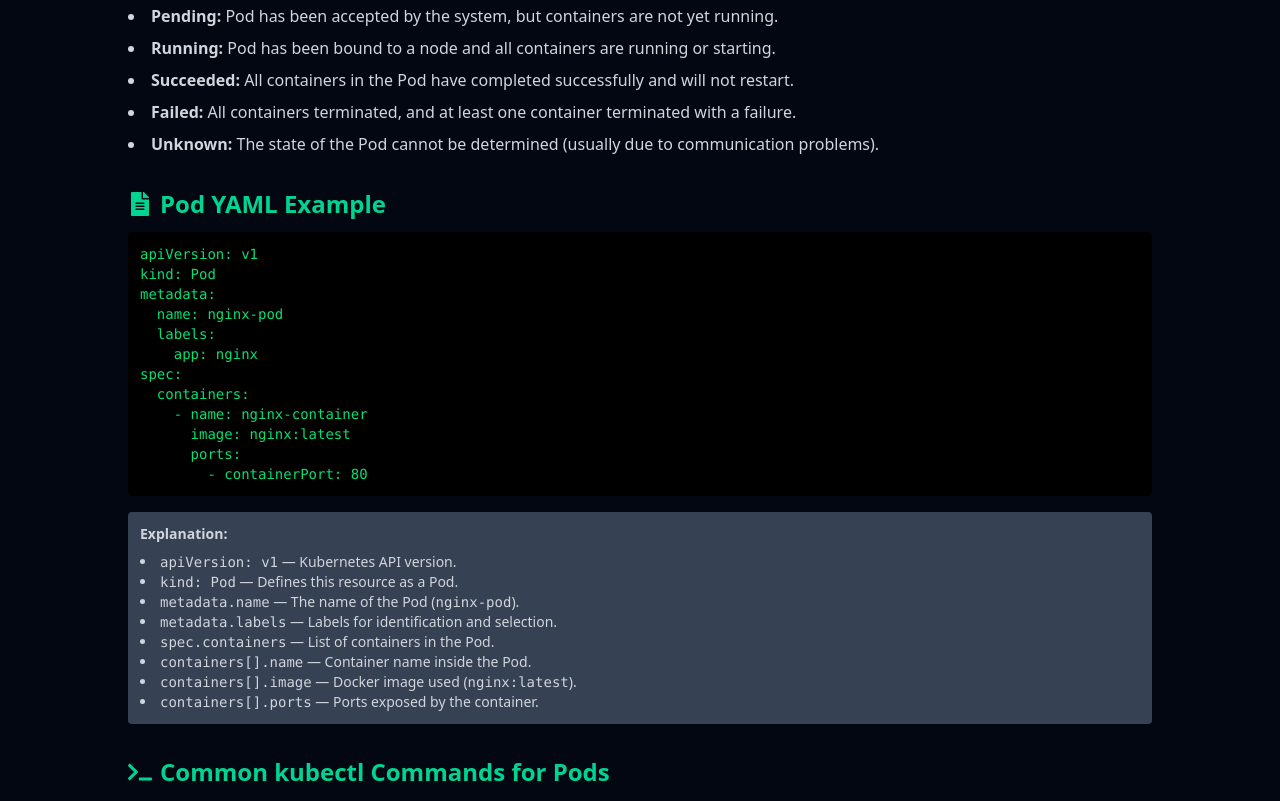
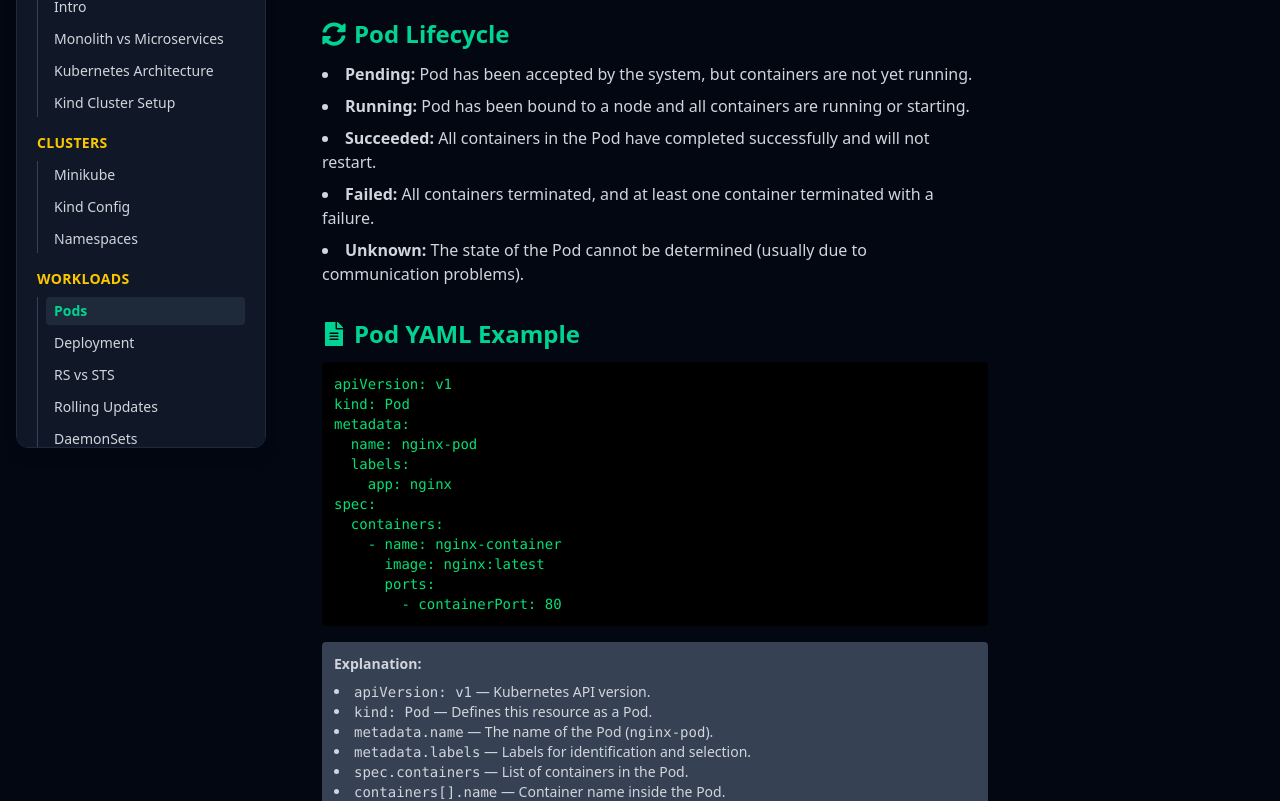
Before and after one commit to SYN606/DevWithK8s, a React (Vite) app: page /workloads/pods in a window 1280 px wide. Shown: the part 360-1161 px from the top of the page. Built offline with nearby package versions, Linux system fonts and the light colour scheme.

Commit message:
added side routing table

```diff
--- a/src/components/Base.jsx
+++ b/src/components/Base.jsx
@@ -1,12 +1,40 @@
 import { Outlet } from "react-router-dom";
 import Navbar from "./Navbar";
 import Footer from "./Footer";
+import RoutingTable from "./RoutingTable";
+// import SideAd from "./ads/SideAd";
+// import BannerAd from "./ads/BannerAd";
+
 
 export default function Base() {
     return (
         <>
             <Navbar />
-            <Outlet className="bg-gray-950" />
+
+            <main className="bg-gray-950 text-gray-200 min-h-screen">
+                <div className="max-w-7xl mx-auto px-4 py-8 grid grid-cols-1 lg:grid-cols-[250px_1fr_220px] gap-6">
+                    {/* Sticky left routing table */}
+                    <aside className="hidden lg:block sticky top-6 self-start h-fit">
+                        <RoutingTable />
+                    </aside>
+
+                    {/* Main content */}
+                    <section>
+                        <Outlet />
+                    </section>
+
+                    {/* Sticky right ad section */}
+                    {/* <aside className="hidden lg:block sticky top-6 self-start h-fit">
+                    </aside> */}
+                </div>
+
+                {/* Banner Ad placeholder below content */}
+                {/* <div className="max-w-4xl mx-auto my-10 px-4">
+
+                </div> */}
+
+            </main>
+
             <Footer />
         </>
     );
--- /dev/null
+++ b/src/components/RoutingTable.jsx
@@ -0,0 +1,101 @@
+import { NavLink, useLocation } from "react-router-dom";
+
+const routes = [
+    {
+        section: "Home",
+        items: [
+            { name: "Homepage", path: "/" },
+            { name: "Cheat Sheet", path: "/cheat-sheet" },
+        ],
+    },
+    {
+        section: "Basics",
+        items: [
+            { name: "Intro", path: "/basics/intro" },
+            { name: "Monolith vs Microservices", path: "/basics/monolith-vs-microservice" },
+            { name: "Kubernetes Architecture", path: "/basics/architecture-of-k8s" },
+            { name: "Kind Cluster Setup", path: "/basics/introduction-to-kind-cluster-and-setup" },
+        ],
+    },
+    {
+        section: "Clusters",
+        items: [
+            { name: "Minikube", path: "/clusters/minikube-clusters" },
+            { name: "Kind Config", path: "/clusters/kind-cluster-config" },
+            { name: "Namespaces", path: "/clusters/namespaces" },
+        ],
+    },
+    {
+        section: "Workloads",
+        items: [
+            { name: "Pods", path: "/workloads/pods" },
+            { name: "Deployment", path: "/workloads/deployment" },
+            { name: "RS vs STS", path: "/workloads/rs-vs-sts" },
+            { name: "Rolling Updates", path: "/workloads/rolling-updates" },
+            { name: "DaemonSets", path: "/workloads/daemonsets" },
+            { name: "Jobs & CronJobs", path: "/workloads/job&cron-jobs" },
+        ],
+    },
+    {
+        section: "Storage",
+        items: [
+            { name: "Overview", path: "/storage/storage-overview" },
+            { name: "Persistent Volume", path: "/storage/persistent-volume" },
+            { name: "Storage Classes", path: "/storage/storage-classes" },
+            { name: "Persistent Volume Claim", path: "/storage/persistent-volume-claim" },
+        ],
+    },
+    {
+        section: "Networking",
+        items: [
+            { name: "Services", path: "/networking/services" },
+            { name: "Ingress", path: "/networking/ingress" },
+        ],
+    },
+    {
+        section: "Configuration",
+        items: [
+            { name: "Annotations", path: "/configuration/annotations" },
+            { name: "ConfigMaps", path: "/configuration/config-maps" },
+            { name: "Secrets", path: "/configuration/secrets" },
+        ],
+    },
+];
+
+export default function RoutingTable() {
+    const { pathname } = useLocation();
+
+    // Hide on homepage
+    if (pathname === "/") return null;
+
+    return (
+        <div className="bg-gray-900 rounded-xl border border-gray-800 p-5 shadow-lg text-sm max-h-[85vh] overflow-y-auto">
+            <h2 className="text-xl font-bold text-cyan-400 mb-4">📘 Kubernetes Topics</h2>
+
+            {routes.map(({ section, items }) => (
+                <div key={section} className="mb-4">
+                    <h3 className="text-yellow-400 font-semibold mb-2 text-sm uppercase tracking-wide">
+                        {section}
+                    </h3>
+                    <ul className="space-y-1 pl-2 border-l border-gray-700">
+                        {items.map((item) => (
+                            <li key={item.path}>
+                                <NavLink
+                                    to={item.path}
+                                    className={({ isActive }) =>
+                                        `block px-2 py-1 rounded transition-colors duration-200 ${isActive
+                                            ? "text-emerald-400 font-semibold bg-gray-800"
+                                            : "text-gray-300 hover:text-white hover:bg-gray-800"
+                                        }`
+                                    }
+                                >
+                                    {item.name}
+                                </NavLink>
+                            </li>
+                        ))}
+                    </ul>
+                </div>
+            ))}
+        </div>
+    );
+}
--- /dev/null
+++ b/src/components/ads/BannerAd.jsx
@@ -0,0 +1,15 @@
+export default function BannerAd() {
+    return (
+        <div
+            className="bg-gray-800 text-center text-sm p-4 rounded-xl border border-gray-700"
+            role="complementary"
+            aria-label="Banner Advertisement"
+        >
+            <div className="text-yellow-400 font-semibold mb-2">Banner Placeholder</div>
+            <p>Horizontal AdSense Banner Slot</p>
+            <div className="mt-4 h-24 bg-gray-700 rounded flex items-center justify-center text-gray-500">
+                Banner Ad
+            </div>
+        </div>
+    );
+}
--- /dev/null
+++ b/src/components/ads/SideAd.jsx
@@ -0,0 +1,11 @@
+export default function SideAd() {
+    return (
+        <div className="bg-gray-800 text-center text-sm p-4 rounded-xl border border-gray-700" aria-label="Advertisement">
+            <div className="text-yellow-400 font-semibold mb-2">Ad Placeholder</div>
+            <p>Sidebar AdSense Slot</p>
+            <div className="mt-4 h-40 bg-gray-700 rounded flex items-center justify-center text-gray-500">
+                Ad Space
+            </div>
+        </div>
+    );
+}
--- a/src/components/index.js
+++ b/src/components/index.js
@@ -1,11 +1,12 @@
 import ScrollToTop from "./ScrollToTop";
 import Base from "./Base";
 import PageNavigation from "./PageNavigation";
-
+import RoutingTable from "./RoutingTable";
 
 
 export {
     Base,
     ScrollToTop,
-    PageNavigation
+    PageNavigation,
+    RoutingTable
 }
--- a/src/pages/clusters/MinikubeCluster.jsx
+++ b/src/pages/clusters/MinikubeCluster.jsx
@@ -14,8 +14,8 @@ import { PageNavigation } from "../../components";
 
 export default function MinikubeCluster() {
     return (
-        <div className="bg-gray-950 text-gray-300 font-sans p-6 sm:p-8 min-h-screen">
-            <div className="max-w-5xl mx-auto">
+        <main className="bg-gray-950 text-gray-300 font-sans px-4 md:px-6 lg:px-8 py-8">
+            <div className="max-w-3xl mx-auto">
                 <h1 className="text-4xl font-bold text-cyan-400 mb-6 flex items-center gap-3">
                     <FiCpu className="w-8 h-8" />
                     Minikube Cluster: Installation & Creation
@@ -126,7 +126,7 @@ kubectl version --client`}
                 rightPath="/clusters/namespaces"
                 rightLabel="Name Spcaes"
             />
-        </div>
+        </main>
     );
 }
 
--- a/src/pages/configuration/ConfigMaps.jsx
+++ b/src/pages/configuration/ConfigMaps.jsx
@@ -10,7 +10,7 @@ import {
 export default function ConfigMaps() {
     return (
         <div className="bg-gray-950 text-gray-300 font-sans p-8 min-h-screen">
-            <div className="max-w-5xl mx-auto">
+            <div className="max-w-3xl mx-auto">
                 <h1 className="text-4xl font-bold text-cyan-400 mb-6 flex items-center gap-3">
                     <FaClipboardList className="w-8 h-8" />
                     Kubernetes ConfigMaps: Externalized Configuration Management
--- a/src/pages/configuration/Secrets.jsx
+++ b/src/pages/configuration/Secrets.jsx
@@ -26,7 +26,7 @@ const Section = ({ icon: Icon, title, children }) => (
 export default function Secrets() {
     return (
         <div className="bg-gray-950 text-gray-300 font-sans p-8 min-h-screen">
-            <div className="max-w-5xl mx-auto">
+            <div className="max-w-3xl mx-auto">
                 <motion.h1
                     className="text-4xl font-bold text-center text-red-400 mb-10"
                     initial={{ opacity: 0 }}
```
Also changed, not shown: src/pages/basics/Architecture.jsx (+18 -21 lines), src/pages/basics/Kind-cluster-installation.jsx (+5 -9 lines).
